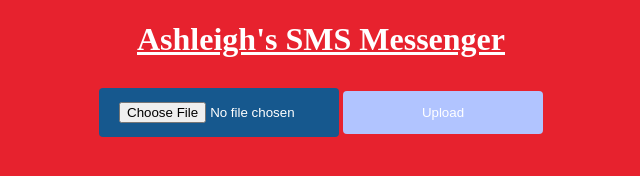
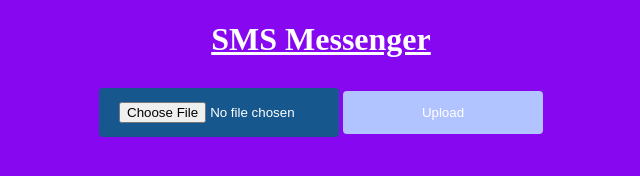
Before and after one commit to ethanza/sms-application-ash, a website: page index.html in a window 1280 px wide. Shown: the whole page, without its empty margins (319-959 px from the left). Drawn offline with Linux system fonts and the light colour scheme.

Commit message:
updating color and text

```diff
--- a/index.html
+++ b/index.html
@@ -18,7 +18,7 @@
     <!--[if lt IE 7]>
             <p class="browsehappy">You are using an <strong>outdated</strong> browser. Please <a href="#">upgrade your browser</a> to improve your experience.</p>
         <![endif]-->
-    <h1>Ashleigh's SMS Messenger</h1>
+    <h1>SMS Messenger</h1>
 
     <form action="/api/excel/upload" method="post" enctype="multipart/form-data">
         <input type="file" name="data">
--- a/public/styles/baseStyles.css
+++ b/public/styles/baseStyles.css
@@ -2,7 +2,7 @@ body {
    margin: 0 auto;
    max-width: 80%;
    text-align: center;
-   background-color: #e7222e;
+   background-color: #8708f0;
    color: #fff;
 }
 h1 {
```
